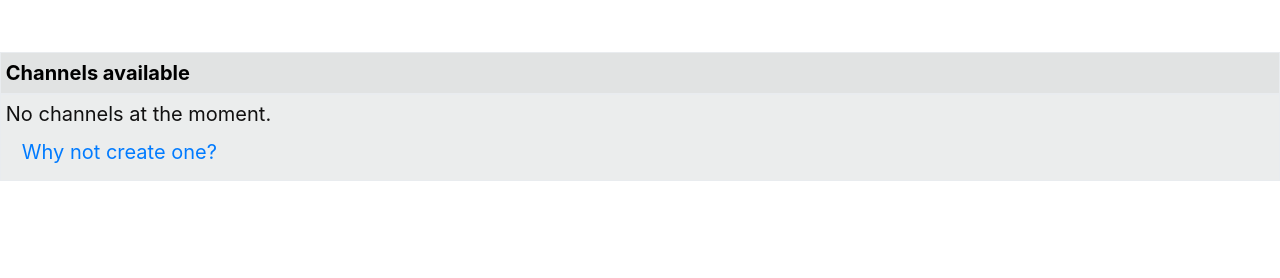
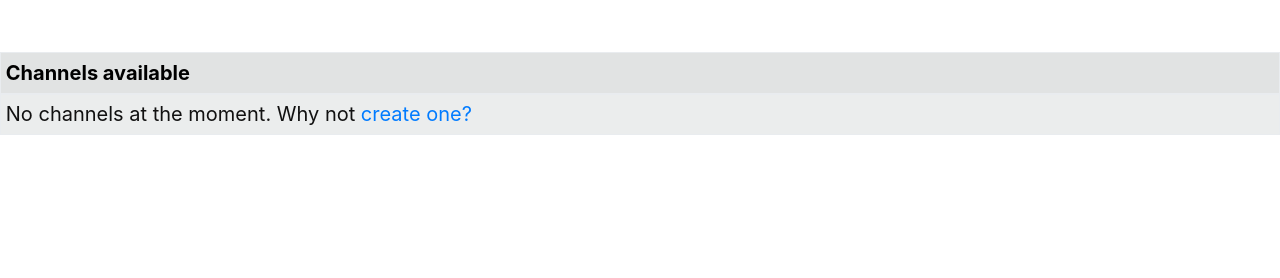
Before and after one commit to zseen/cs50-web, a Flask app: template Project1/project1/templates/book.html in a window 1280 px wide. Shown: the part 98-376 px from the top of the page. Run offline with Flask 2, Linux system fonts and the light colour scheme; the template is opened without the code that fills it, so the values that code supplies are empty; the visitor is signed in with stand-in values (Sample User, id 1); some libraries are stand-ins or nearby versions.

Commit message:
Format the channel creation link in layout.html

```diff
--- a/Project2/project2/templates/layout.html
+++ b/Project2/project2/templates/layout.html
@@ -57,7 +57,7 @@
                         {% endfor %}
                     {% else %}
                         <tr>
-                            <td> No channels at the moment.<a class="nav-link" href="/createChannel"> Why not create one?</a></td>
+                            <td> No channels at the moment. Why not <a href="/createChannel">create one?</a></td>
                         </tr>
                     {% endif %}
                     </tbody>
```
